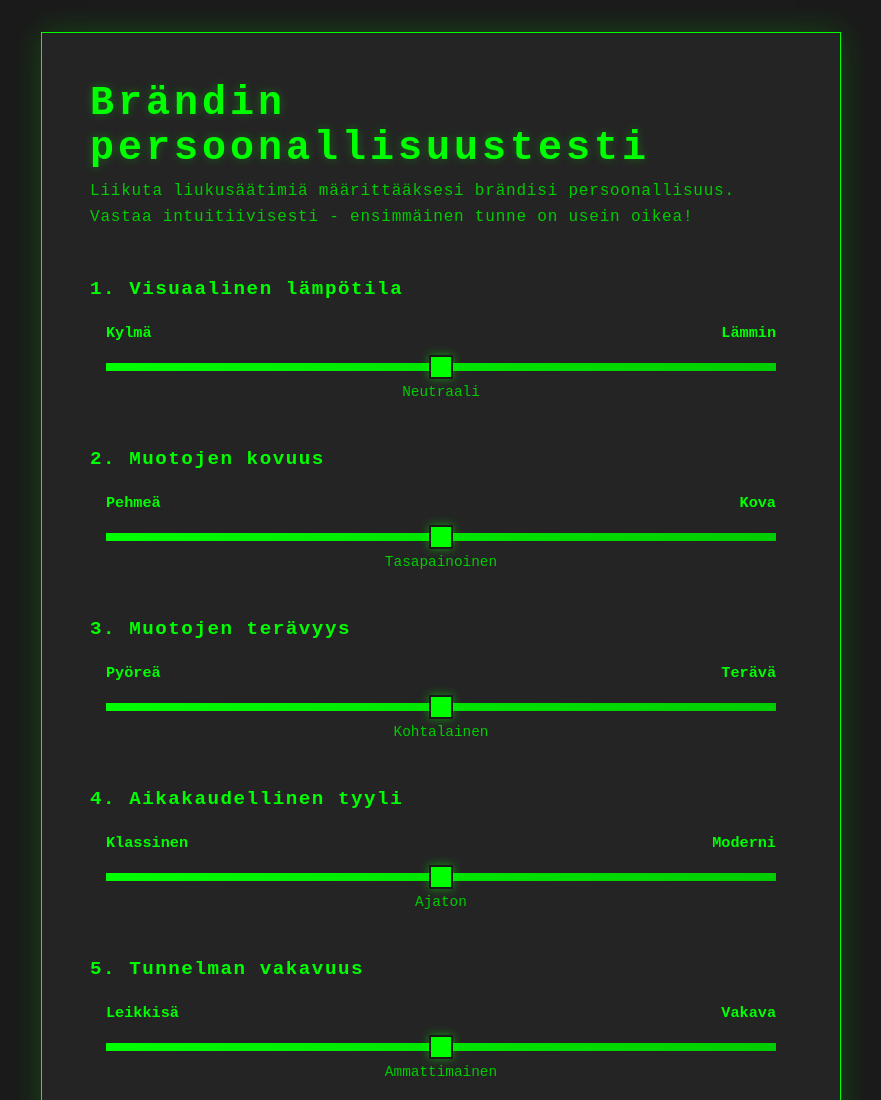
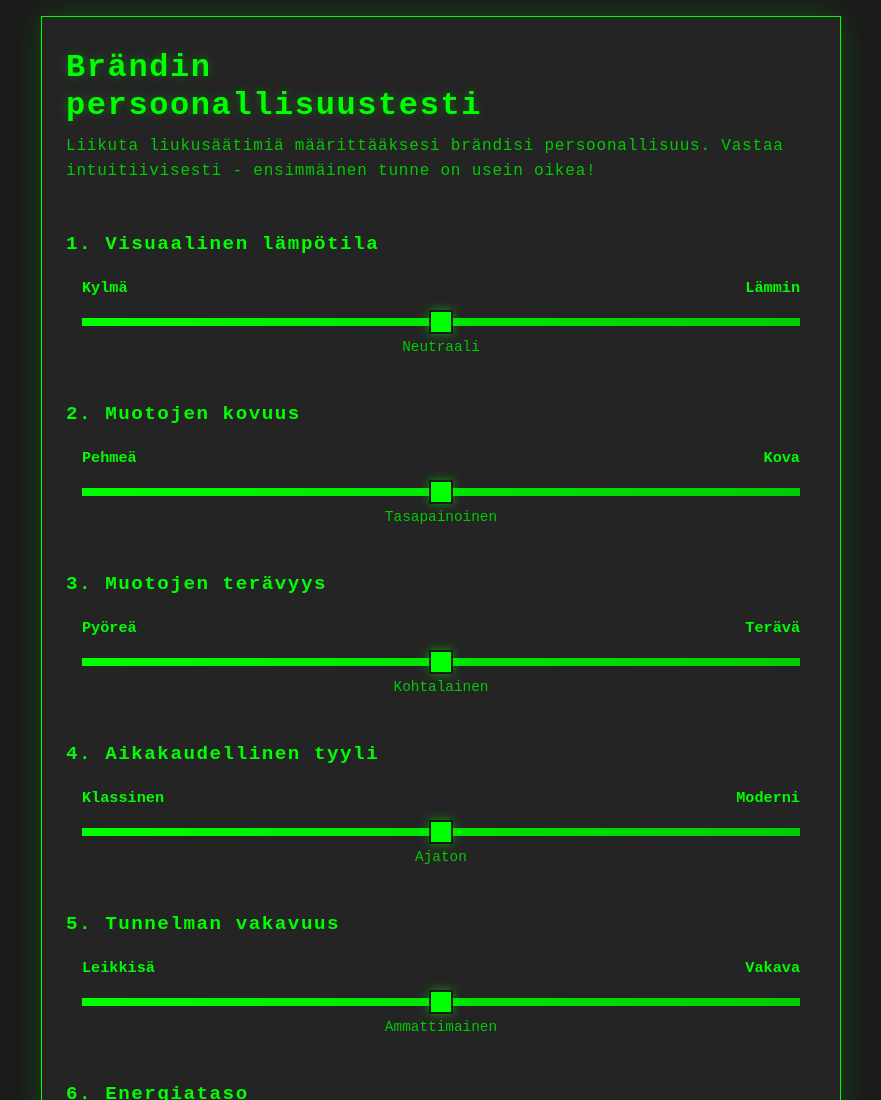
Before and after one commit to kahone/brandin-persoonallisuus-testi, a plain HTML site: page public_html/index.html in a window 1280 px wide. Shown: the top 1100 px of the page, without its empty margins (199-1080 px from the left). Drawn offline with Linux system fonts and the light colour scheme.

Commit message:
Refine styles in index.html for better design
Adjusted padding, font size, and letter spacing for improved layout and readability.

```diff
--- a/public_html/index.html
+++ b/public_html/index.html
@@ -15,7 +15,7 @@
             font-family: 'Courier New', Courier, monospace;
             background: #1a1a1a;
             min-height: 100vh;
-            padding: 2rem;
+            padding: 1rem;
             transition: all 0.5s ease;
         }
 
@@ -24,7 +24,7 @@
             margin: 0 auto;
             background: #242424;
             border-radius: 0;
-            padding: 3rem;
+            padding: 2rem 1.5rem;
             box-shadow: 0 0 30px rgba(0, 255, 0, 0.2);
             transition: all 0.5s ease;
             border: 1px solid #00ff00;
@@ -33,10 +33,11 @@
         h1 {
             color: #00ff00;
             margin-bottom: 0.5rem;
-            font-size: 2.5rem;
+            font-size: 2rem;
             transition: all 0.5s ease;
             text-shadow: 0 0 10px rgba(0, 255, 0, 0.3);
-            letter-spacing: 0.1em;
+            letter-spacing: 0.05em;
+            line-height: 1.2;
         }
 
         .intro {
```
